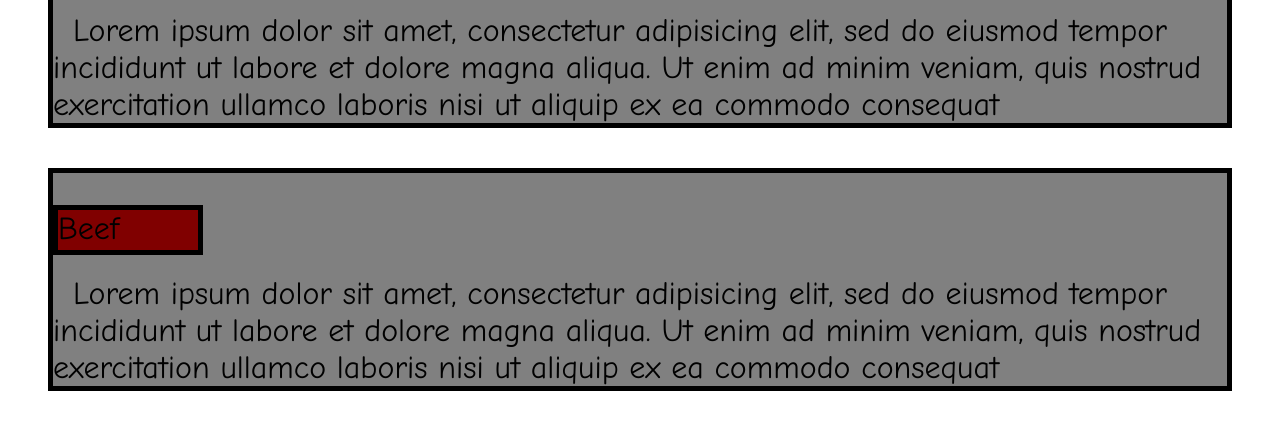
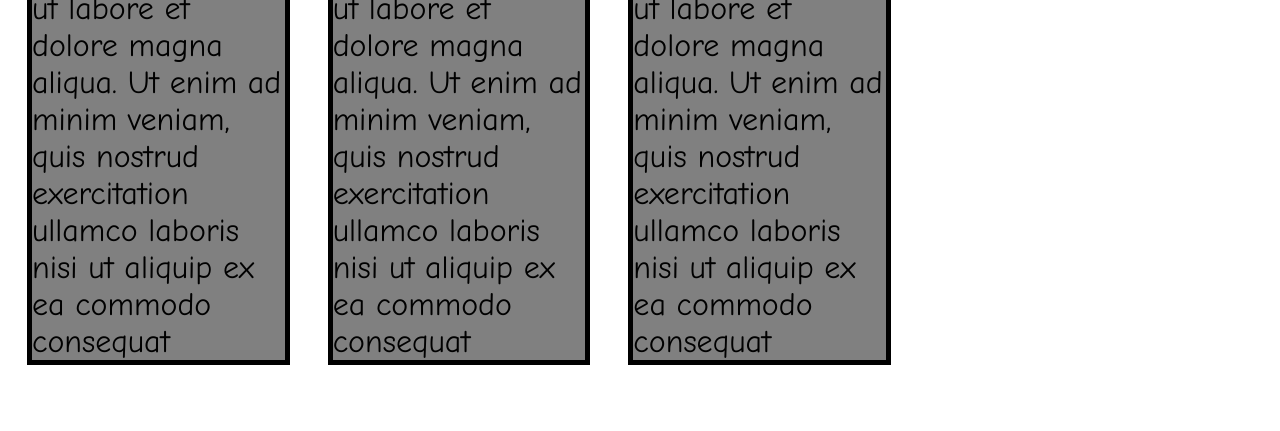
Before and after one commit to Itsanuragsrivastav/module-assignment, a plain HTML site: page mod2-solution/index.html in a window 1280 px wide. Shown: the part 518-949 px from the top of the page. After the commit the page ends 902 px from the top, so only its background shows below. Drawn offline with Linux system fonts and the light colour scheme.

Commit message:
added float element in box id

```diff
--- a/mod2-solution/css/main.css
+++ b/mod2-solution/css/main.css
@@ -9,6 +9,9 @@
 
 	margin: 40px;
 	position: relative;
+	float:left;
+        margin: 1.5%;
+        width :20%;
 
 
 }
```
